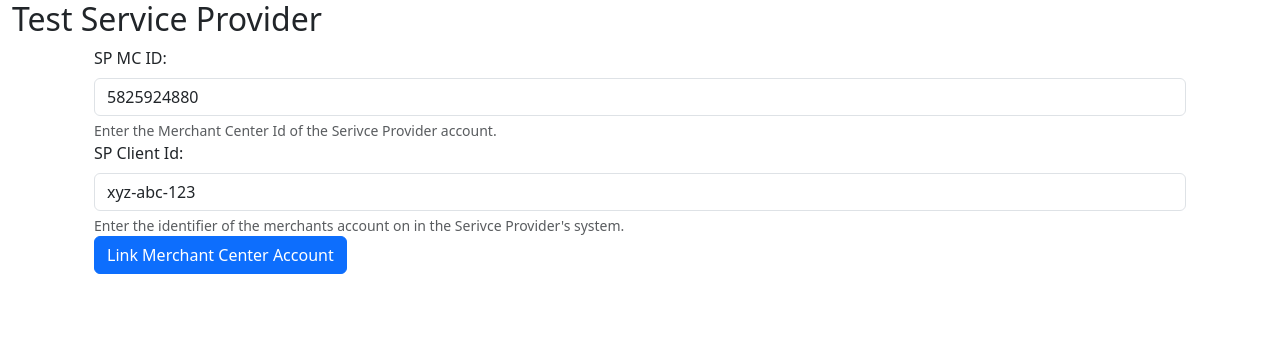
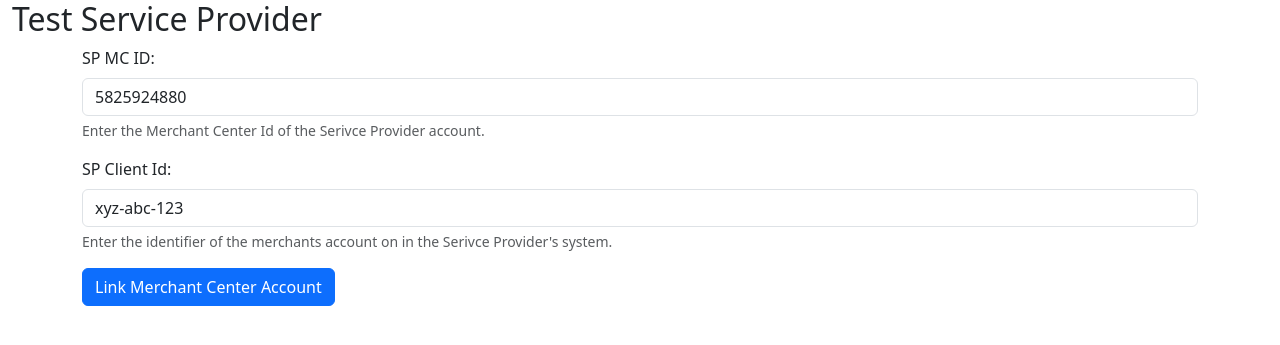
Before and after one commit to dwdii/dwdii.github.io, a Jekyll site: the page sp2/index.html, which Jekyll copies as it is, in a window 1280 px wide. Shown: the top 345 px of the page. Built offline with Jekyll 4.4.1, drawn with Linux system fonts in a browser that asks for light colours.

Commit message:
Update index.html

```diff
--- a/sp2/index.html
+++ b/sp2/index.html
@@ -13,21 +13,21 @@
 
 	<fieldset>
 		<div class="container-md">
-			<div class="container-md">
+			<div class="mb-3">
 				<label for="spmcid" class="form-label">SP MC ID:</label>
 				<input type="text" id="spmcid" name="spmcid" class="form-control" value="5825924880">
 				<div id="spmcidHelpBlock" class="form-text">
 					Enter the Merchant Center Id of the Serivce Provider account.
 				</div>
 			</div>
-			<div class="container-md">
+			<div class="mb-3">
 				<label for="spclientid" class="form-label">SP Client Id:</label>
 				<input type="text" id="spclientid" name="spclientid" class="form-control" value="xyz-abc-123">
 				<div id="spmcidHelpBlock" class="form-text">
 					Enter the identifier of the merchants account on in the Serivce Provider's system.
 				</div>
 			</div>
-			<div class="container-md">
+			<div class="mb-3">
 				<button id="linkButton" class="btn btn-primary">Link Merchant Center Account</button>
 			</div>
 		</div>
```
